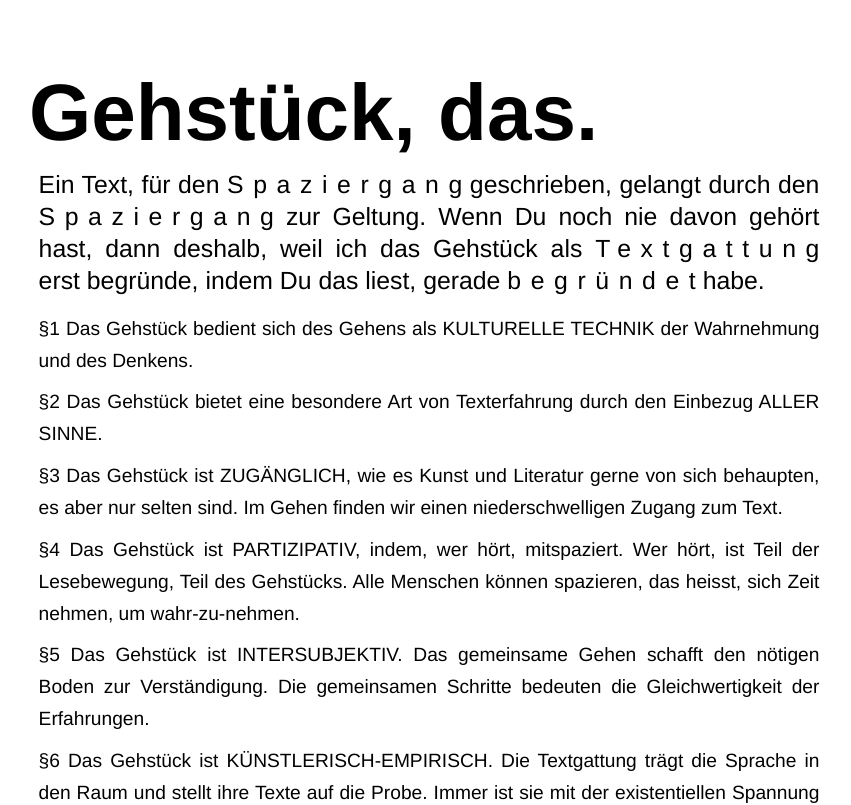
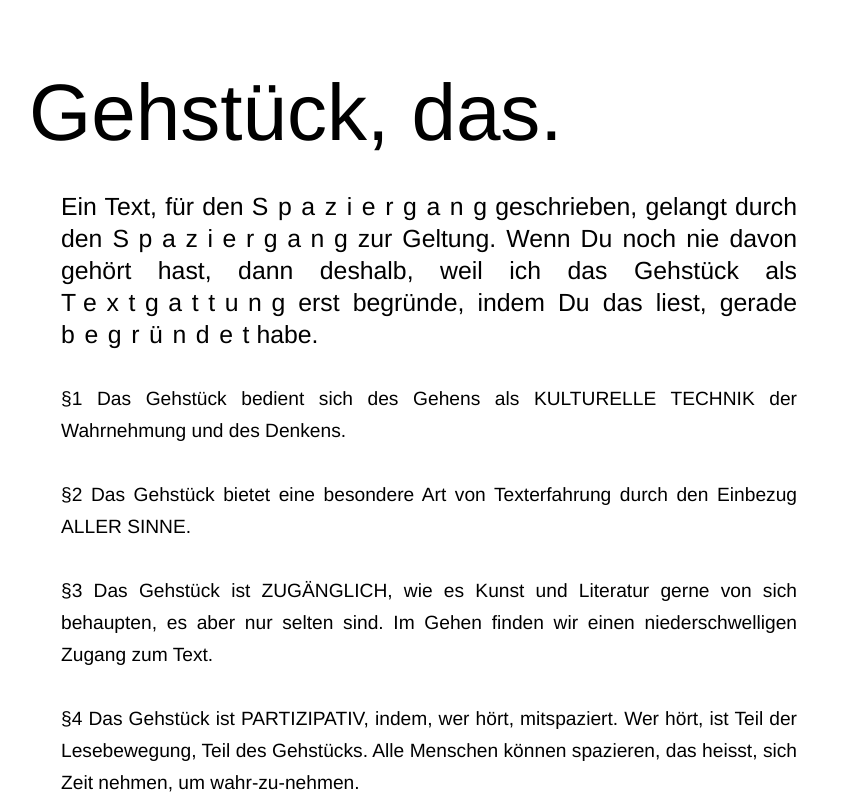
Before and after one commit to dan-wenger/gehstueck-website, a SvelteKit app: page / in a window 1280 px wide. Shown: the top 805 px of the page, without its empty margins (211-1062 px from the left). Built offline with nearby package versions, Linux system fonts and the light colour scheme.

Commit message:
Update +page.svelte

```diff
--- a/src/routes/+page.svelte
+++ b/src/routes/+page.svelte
@@ -237,12 +237,12 @@
 
   h1,
   h2 {
-    font-weight:600;
+    font-weight:500;
   }
 
   p {
     font-size: 1.2rem;
-    margin: 0.6rem;
+    margin: 2rem;
     line-height: 2rem;
   }
 
```
